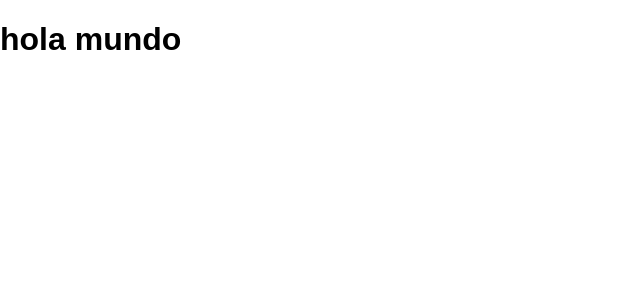
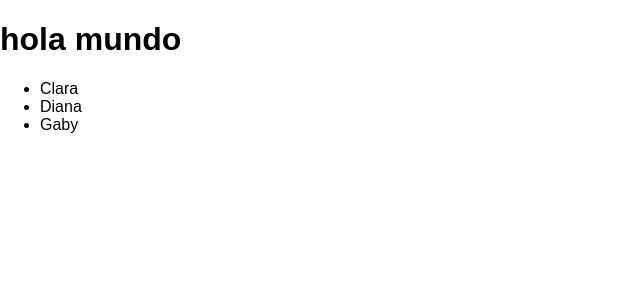
Before and after one commit to clopezpy/react-app-example, a React (Create React App) app: page / in a window 1280 px wide. Shown: the top 300 px of the page, without its empty margins (0-640 px from the left). Built offline with nearby package versions, Linux system fonts and the light colour scheme.

Commit message:
JSX - Introduccion - para iterar sobre un arreglo usar map, si se usa forEach no renderiza nada - el forEach no funciona en JSX

```diff
--- a/src/App.js
+++ b/src/App.js
@@ -2,8 +2,18 @@ import React, { Component } from 'react';
 
 class App extends Component {
   render() {
+    const names = ["Clara","Diana", "Gaby"];
     return (
+      <div>
       <h1>hola mundo</h1>
+      <ul>
+        {names.map(name =>
+          {
+            return <li>{name}</li>;
+          }
+        )}
+      </ul>
+      </div>
     );
   }
 }
```
